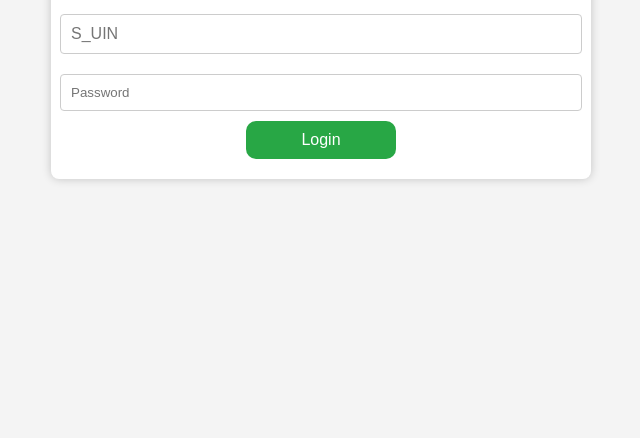
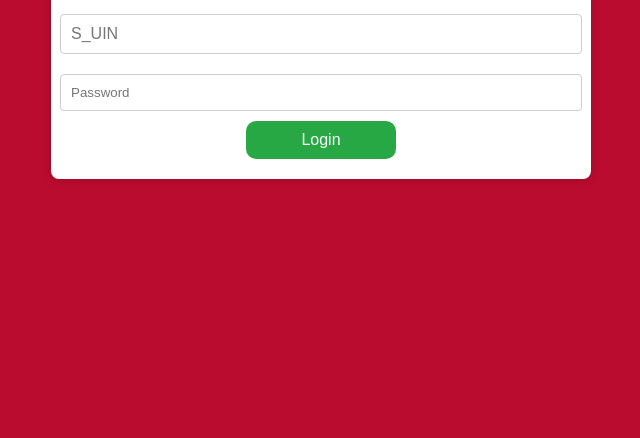
Before and after one commit to ldyken53/cs480, a website: page public/index.html in a window 1280 px wide. Shown: the part 362-800 px from the top of the page, without its empty margins (319-959 px from the left). Drawn offline with Linux system fonts and the light colour scheme.

Commit message:
Change color

```diff
--- a/public/style.css
+++ b/public/style.css
@@ -1,13 +1,3 @@
-body {
-    font-family: Arial, sans-serif;
-    background-color: #f4f4f4;
-    display: flex;
-    justify-content: center;
-    align-items: center;
-    height: 100vh;
-    margin: 0;
-}
-
 .container {
     width: 300px;
     padding: 20px;
@@ -51,7 +41,7 @@ h2 {
 /* General styling for the body to center content */
 body {
     font-family: Arial, sans-serif;
-    background-color: #f4f4f4;
+    background-color: #BA0C2F;
     margin: 0;
     padding: 0;
     height: 100vh;
```
Also changed, not shown: 1 other file.
